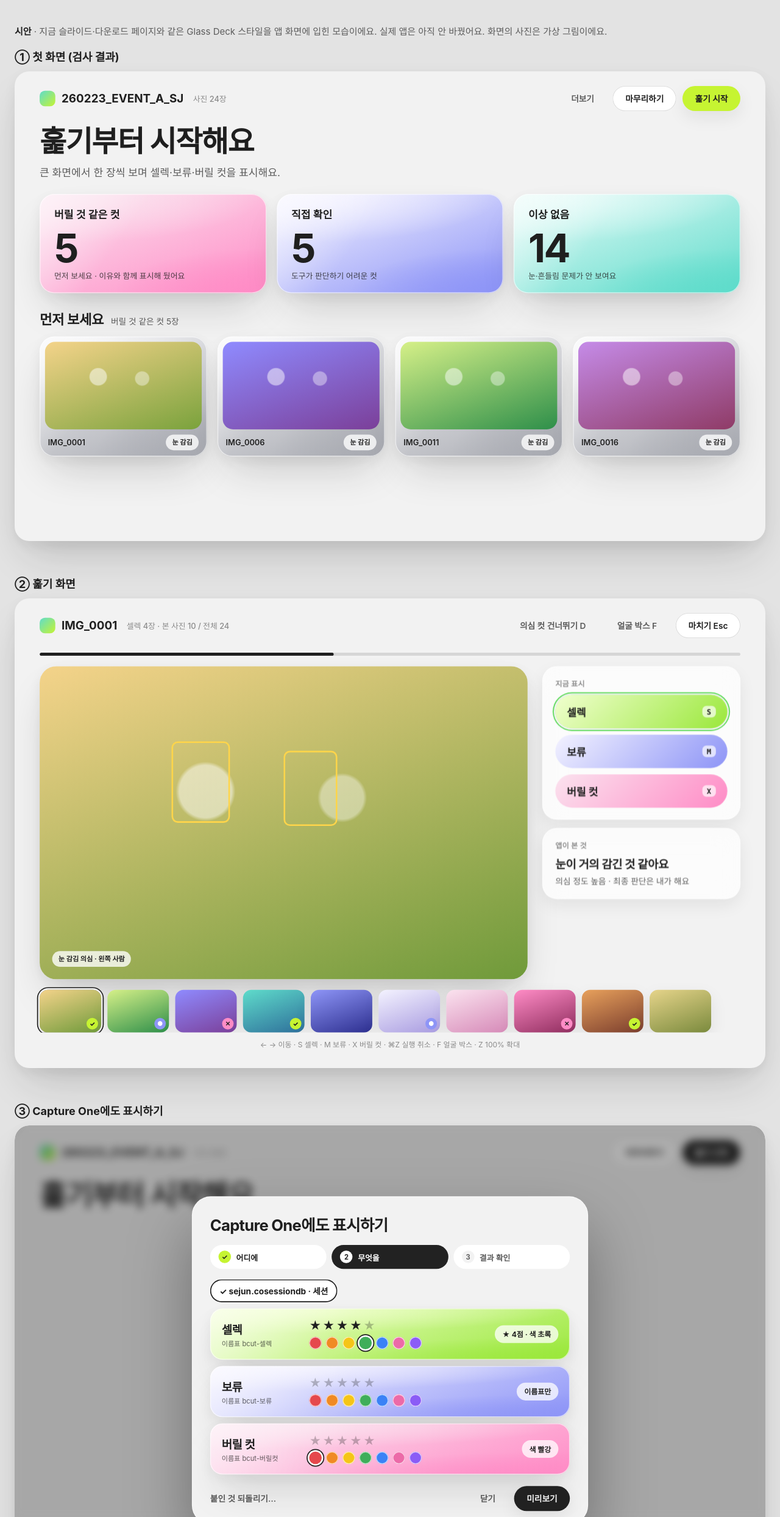
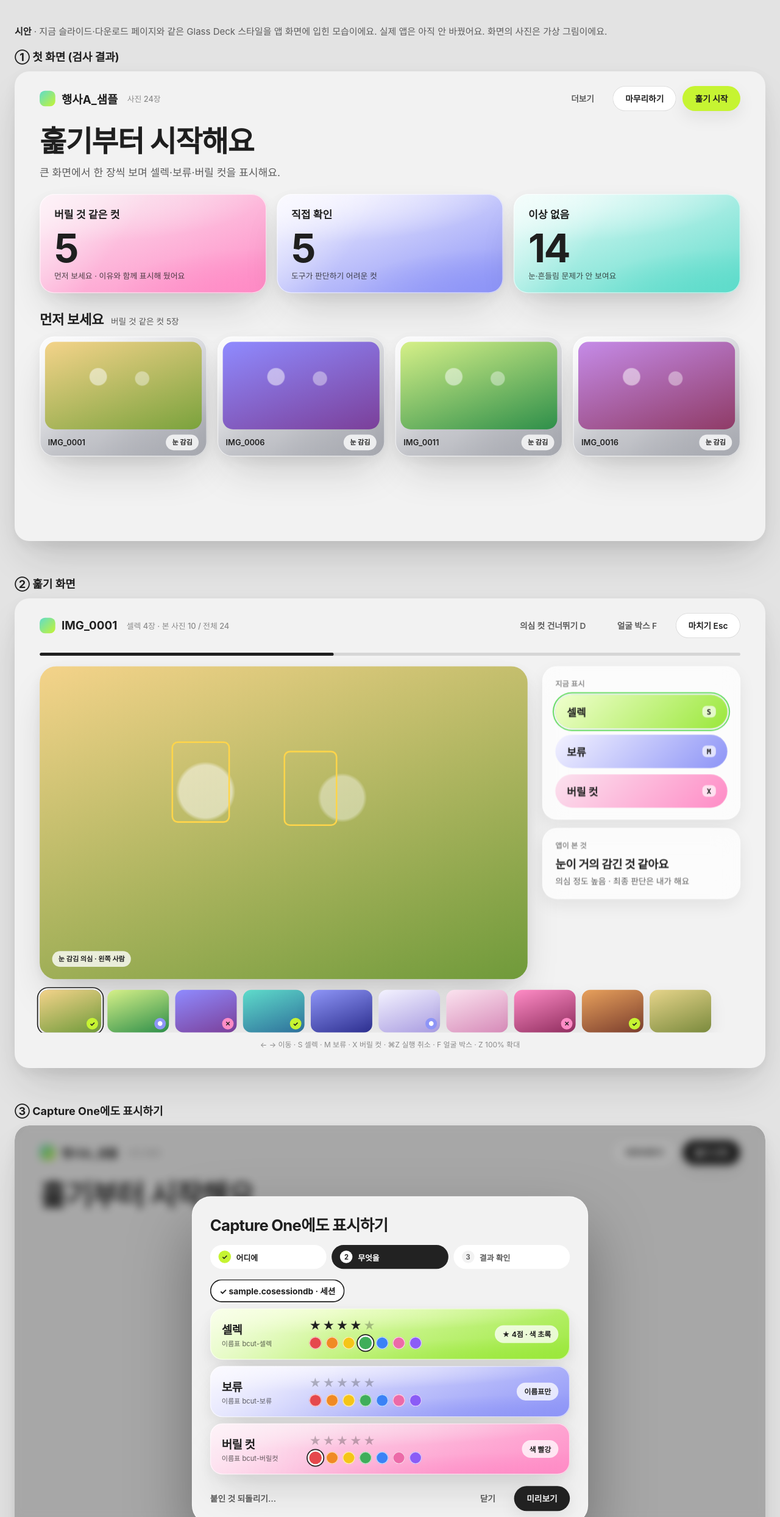
Before and after one commit to haagendajun/bcut-public, a plain HTML site: page docs/design/app-glassdeck-mockup.html in a window 1280 px wide. Shown: the top 2487 px of the page at 61% size. Drawn offline with Linux system fonts and the light colour scheme; a web font is replaced by a local one.

Commit message:
시안 파일의 행사 이름·문서 이름을 가상 이름으로 정리
docs/design 시안 두 개에 남아 있던 실제 행사 이름과 Capture One 문서 이름을
"행사A_샘플", "sample.cosessiondb"로 바꿨다.

Co-Authored-By: Claude Sonnet 5.5 <noreply@anthropic.com>

```diff
--- a/docs/design/app-glassdeck-mockup.html
+++ b/docs/design/app-glassdeck-mockup.html
@@ -84,7 +84,7 @@ background:radial-gradient(120% 70% at 15% 0%,var(--from),transparent 70%),radia
 
 <div class="board"><h2>① 첫 화면 (검사 결과)</h2><div class="sc" data-h="900">
 <div class="frame">
-  <div class="top"><div class="logo"><i></i>260223_EVENT_A_SJ<small>사진 24장</small></div>
+  <div class="top"><div class="logo"><i></i>행사A_샘플<small>사진 24장</small></div>
     <div class="btns"><span class="pill ghost">더보기</span><span class="pill">마무리하기</span><span class="pill lime">훑기 시작</span></div></div>
   <div class="hero"><h2>훑기부터 시작해요</h2><p>큰 화면에서 한 장씩 보며 셀렉·보류·버릴 컷을 표시해요.</p></div>
   <div class="stat3">
@@ -125,13 +125,13 @@ background:radial-gradient(120% 70% at 15% 0%,var(--from),transparent 70%),radia
 
 <div class="board"><h2>③ Capture One에도 표시하기</h2><div class="sc" data-h="900">
 <div class="frame">
-  <div class="top"><div class="logo"><i></i>260223_EVENT_A_SJ<small>사진 24장</small></div><div class="btns"><span class="pill">마무리하기</span><span class="pill dark">훑기 시작</span></div></div>
+  <div class="top"><div class="logo"><i></i>행사A_샘플<small>사진 24장</small></div><div class="btns"><span class="pill">마무리하기</span><span class="pill dark">훑기 시작</span></div></div>
   <div class="hero"><h2>훑기부터 시작해요</h2></div>
   <div class="dim"></div>
   <div class="modal">
     <h3>Capture One에도 표시하기</h3>
     <div class="steps"><span class="done"><b>✓</b>어디에</span><span class="now"><b>2</b>무엇을</span><span><b>3</b>결과 확인</span></div>
-    <span class="doc">✓ sejun.cosessiondb · 세션</span>
+    <span class="doc">✓ sample.cosessiondb · 세션</span>
     <article class="card lime kc"><div><h4>셀렉</h4><small>이름표 bcut-셀렉</small></div><div class="rows"><div class="stars">★★★★<em>★</em></div><div class="dots"><u style="--c:#e5484d"></u><u style="--c:#f08a24"></u><u style="--c:#f5c518"></u><u class="on" style="--c:#3fae5a"></u><u style="--c:#3b82f6"></u><u style="--c:#ec6aa8"></u><u style="--c:#8b5cf6"></u></div></div><span class="sum">★ 4점 · 색 초록</span></article>
     <article class="card lav kc"><div><h4>보류</h4><small>이름표 bcut-보류</small></div><div class="rows"><div class="stars"><em>★★★★★</em></div><div class="dots"><u style="--c:#e5484d"></u><u style="--c:#f08a24"></u><u style="--c:#f5c518"></u><u style="--c:#3fae5a"></u><u style="--c:#3b82f6"></u><u style="--c:#ec6aa8"></u><u style="--c:#8b5cf6"></u></div></div><span class="sum">이름표만</span></article>
     <article class="card pink kc"><div><h4>버릴 컷</h4><small>이름표 bcut-버릴컷</small></div><div class="rows"><div class="stars"><em>★★★★★</em></div><div class="dots"><u class="on" style="--c:#e5484d"></u><u style="--c:#f08a24"></u><u style="--c:#f5c518"></u><u style="--c:#3fae5a"></u><u style="--c:#3b82f6"></u><u style="--c:#ec6aa8"></u><u style="--c:#8b5cf6"></u></div></div><span class="sum">색 빨강</span></article>
```
Also changed, not shown: docs/design/glass-mockup.html (+1 -1 lines).
